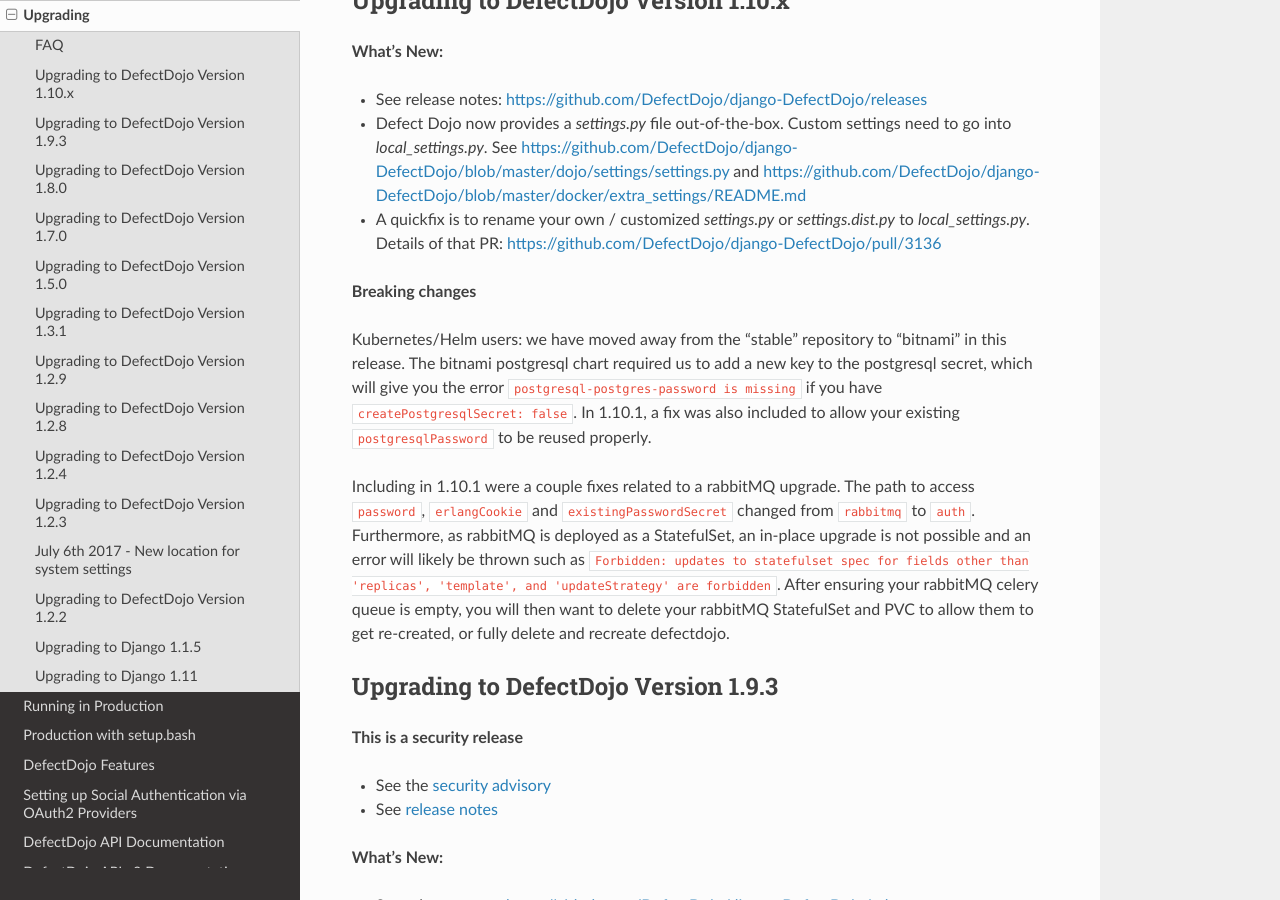
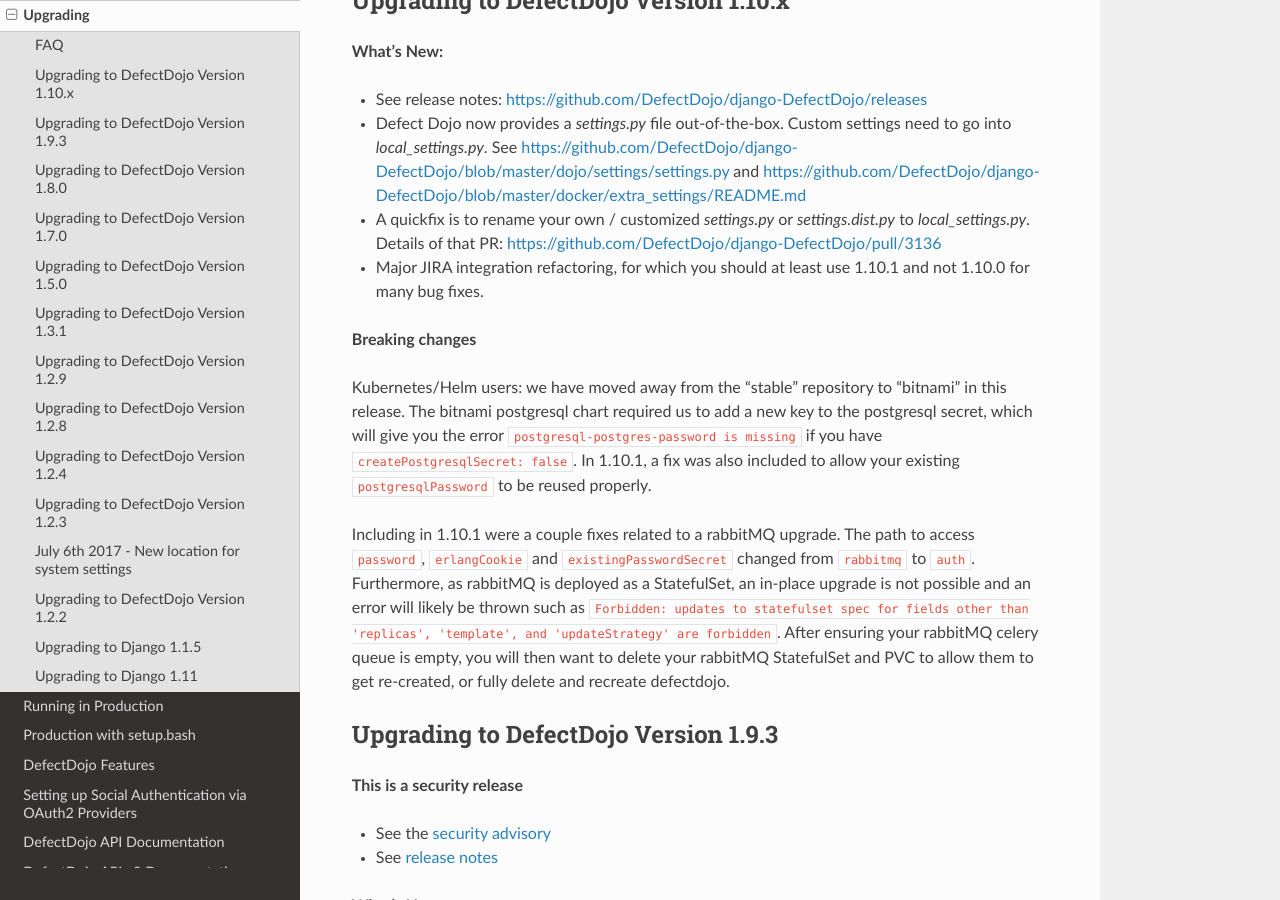
Before and after one commit to DefectDojo/Documentation, a Sphinx documentation site: the page built from docs/upgrading.rst, in a window 1280 px wide and 900 px high, scrolled down 1177 px. Built offline with Sphinx 7.4.7 and the Read the Docs theme 2.0.0, drawn with Linux system fonts in a browser that asks for light colours.

Commit message:
Update upgrading.rst

```diff
--- a/docs/upgrading.rst
+++ b/docs/upgrading.rst
@@ -48,6 +48,7 @@
 - See release notes: https://github.com/DefectDojo/django-DefectDojo/releases
 - Defect Dojo now provides a `settings.py` file out-of-the-box. Custom settings need to go into `local_settings.py`. See https://github.com/DefectDojo/django-DefectDojo/blob/master/dojo/settings/settings.py and https://github.com/DefectDojo/django-DefectDojo/blob/master/docker/extra_settings/README.md
 - A quickfix is to rename your own / customized `settings.py` or `settings.dist.py` to `local_settings.py`. Details of that PR: https://github.com/DefectDojo/django-DefectDojo/pull/3136
+- Major JIRA integration refactoring, for which you should at least use 1.10.1 and not 1.10.0 for many bug fixes.
 
 **Breaking changes**
 
```
